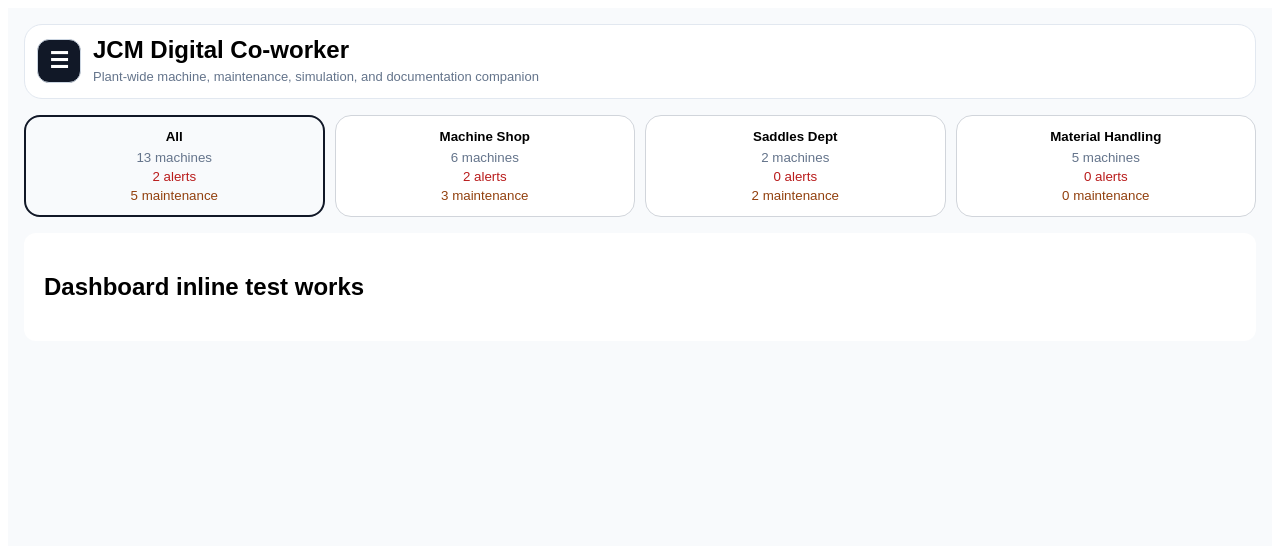
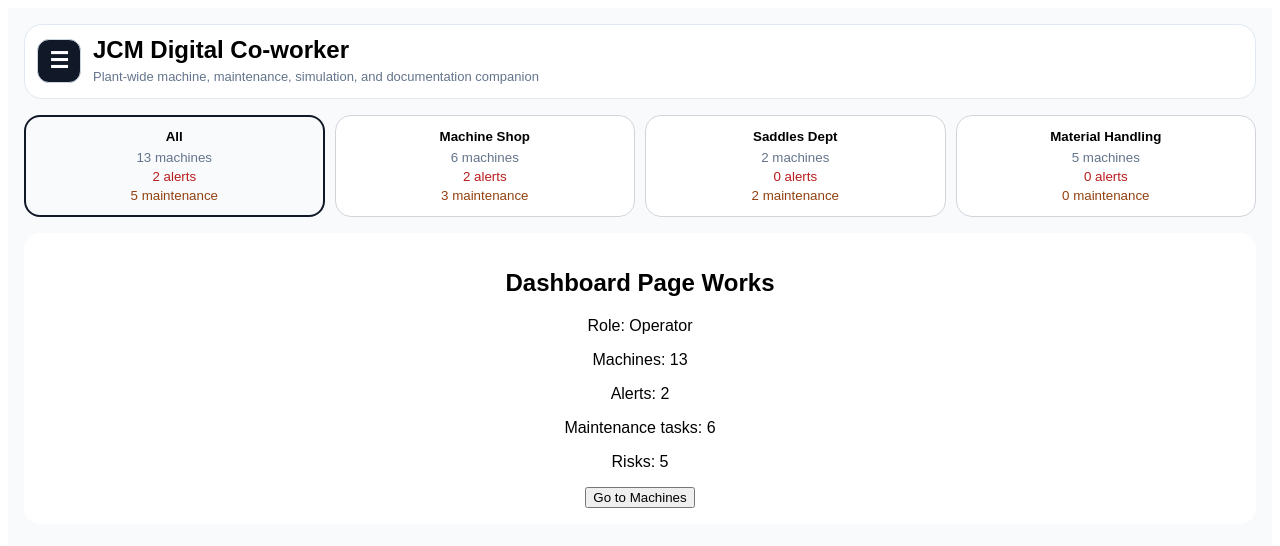
Before and after one commit to jcm-digital-coworker/JCM-Digital-Co-worker, a React (Vite) app: page / in a window 1280 px wide. Shown: the top 546 px of the page. Built offline with nearby package versions, Linux system fonts and the light colour scheme.

Commit message:
Wire dashboard page smoke test

```diff
--- a/src/App.tsx
+++ b/src/App.tsx
@@ -21,7 +21,7 @@ import DepartmentCards from "./components/shell/DepartmentCards";
 
 import { runLightMachineSimulation } from "./logic/machineSimulators";
 
-//import DashboardPage from "./pages/DashboardPage";
+import DashboardPage from "./pages/DashboardPage";
 
 type DetailTab = "overview" | "setup" | "history" | "notes";
 
@@ -165,9 +165,15 @@ export default function App() {
       />
 
 {tab === "dashboard" && (
-  <div style={{ padding: 20, background: "white", borderRadius: 12 }}>
-    <h2>Dashboard inline test works</h2>
-  </div>
+  <DashboardPage
+    machines={filteredMachines}
+    alerts={filteredAlerts}
+    tasks={filteredMaintenanceTasks}
+    risks={filteredRisks}
+    roleView={roleView}
+    onOpenMachine={setSelected}
+    onGoToTab={setTab}
+  />
 )}
 
       {tab === "machines" && (
--- a/src/pages/DashboardPage.tsx
+++ b/src/pages/DashboardPage.tsx
@@ -1,7 +1,37 @@
-export default function DashboardPage() {
+import type { AppTab, RoleView } from "../types/app";
+import type { Department, Machine } from "../types/machine";
+import type { MaintenanceTask } from "../types/maintenance";
+import type { RiskItem } from "../types/risk";
+
+export default function DashboardPage({
+  machines,
+  alerts,
+  tasks,
+  risks,
+  roleView,
+  onOpenMachine,
+  onGoToTab,
+}: {
+  machines: Machine[];
+  alerts: Machine[];
+  tasks: (MaintenanceTask & { department: Department })[];
+  risks: RiskItem[];
+  roleView: RoleView;
+  onOpenMachine: (machine: Machine) => void;
+  onGoToTab: (tab: AppTab) => void;
+}) {
   return (
-    <div style={{ padding: 20 }}>
+    <div style={{ padding: 16, borderRadius: 16, background: "white", textAlign: "center" }}>
       <h2>Dashboard Page Works</h2>
+      <p>Role: {roleView}</p>
+      <p>Machines: {machines.length}</p>
+      <p>Alerts: {alerts.length}</p>
+      <p>Maintenance tasks: {tasks.length}</p>
+      <p>Risks: {risks.length}</p>
+
+      <button onClick={() => onGoToTab("machines")}>
+        Go to Machines
+      </button>
     </div>
   );
 }
```
